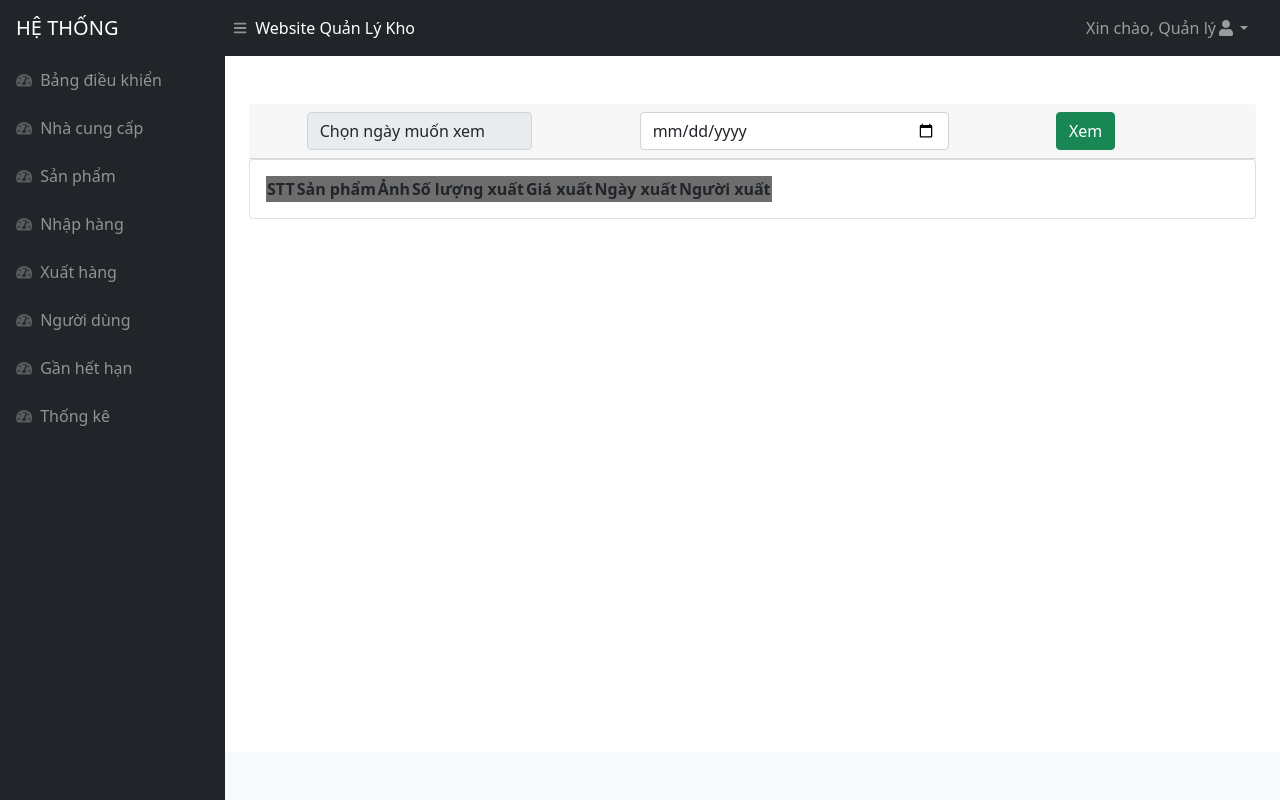
After one commit to nguyendolar/WebsiteQuanLyKho_PHP, a PHP site: page /thongke.php in a window 1280 px wide. The commit adds this page. Run offline with PHP 8.4, Linux system fonts and the light colour scheme; the visitor is signed in with stand-in values (Sample User, id 1); data comes from the database, SQL or seed files in the repository; lists and menus that the app fills with data are empty; some libraries are stand-ins or nearby versions.

Commit message:
add function

```diff
--- a/inc/menu.php
+++ b/inc/menu.php
@@ -30,6 +30,14 @@
                             Người dùng
                         </a>
                         <?php } ?>
+                        <a class="nav-link" href="hethan.php">
+                            <div class="sb-nav-link-icon"><i class="fas fa-tachometer-alt"></i></div>
+                            Gần hết hạn
+                        </a>
+                        <a class="nav-link" href="thongke.php">
+                            <div class="sb-nav-link-icon"><i class="fas fa-tachometer-alt"></i></div>
+                            Thống kê
+                        </a>
                     </div>
                 </div>
             </nav>
--- /dev/null
+++ b/thongke.php
@@ -0,0 +1,102 @@
+<!DOCTYPE html>
+<html lang="en">
+
+<head>
+<?php include('inc/head.php')?>
+</head>
+
+<body class="sb-nav-fixed">
+<?php include('inc/header.php')?>
+    <div id="layoutSidenav">
+    <?php include('inc/menu.php')?>
+        <div id="layoutSidenav_content">
+            <main>
+                <div class="container-fluid px-4">
+                <div class="card-header mt-5">
+                    <form method="POST" action="" class="register-form" id="register-form">
+                            <div class="row" style="justify-content:space-around !important">
+                            <div class="col-3">
+                                <input type="text" class="form-control" value="Chọn ngày muốn xem" disabled/>
+                            </div>
+                            <div class="col-4">
+                                <input type="date" class="form-control" name="ngay" required >
+                            </div>
+                            <div class="col-2">
+                                <button type="submit" class="btn btn-success" name="thongke" >
+                                    Xem
+                                </button>
+                            </div>
+                        </div>
+                    </form>
+                        </div>
+                    <div class="card mb-4">
+                        <div class="card-body">
+                            <table id="datatablesSimple">
+                                <thead>
+                                <tr style="background-color : #6D6D6D">
+                                        <th>STT</th>
+                                        <th>Sản phẩm</th>
+                                        <th>Ảnh</th>
+                                        <th>Số lượng xuất</th>
+                                        <th>Giá xuất</th>
+                                        <th>Ngày xuất</th>
+                                        <th>Người xuất</th>
+                                    </tr>
+                                </thead>
+                                <tbody>
+                                <?php
+                                if(isset($_POST['thongke'])){
+                                    $ngay = $_POST['ngay'];
+                                    $sum = 0;
+                                    $query = "SELECT a.*,b.ten, b.anh, c.hoten
+                                    FROM xuathang as a,sanpham as b, nguoidung as c
+                                     WHERE a.sanpham_id = b.id
+                                     AND a.nguoidung_id = c.id
+                                     AND DATE(ngay) = '{$ngay}'
+                                     ORDER BY a.id DESC";
+                                    $result = mysqli_query($connect, $query);
+                                    $stt = 1;
+                                    while ($arUser = mysqli_fetch_array($result, MYSQLI_ASSOC)) {
+                                    ?>
+                                    <tr>
+                                        <td><?php echo $stt ?></td>
+                                        <td><?php echo $arUser["ten"] ?></td>
+                                        <td> <img style="width: 300px !important;height: 200px !important;" src="./image/<?php echo $arUser['anh'] ?>"></td>
+                                        <td><?php echo $arUser["soluong"] ?></td>
+                                        <td><?php echo number_format($arUser['gia']) ?></td>
+                                        <td><?php echo date("d-m-Y", strtotime($arUser["ngay"])) ?> </td>
+                                        <td><?php echo $arUser["hoten"] ?> </td>
+
+                                    </tr>
+                                    <?php $stt++;
+                                         $sum = $sum + ($arUser["gia"] * $arUser["soluong"]);} ?>
+                                    <!-- Modal Update-->
+                                    <?php echo "<h4>Lịch sử xuất hàng ngày ".date("d-m-Y", strtotime($ngay)).". Tổng tiền xuất là: ".number_format($sum)." VNĐ</h4>";}  ?>
+                                </tbody>
+                            </table>
+                        </div>
+                    </div>
+                </div>
+            </main>
+            <?php include('inc/footer.php')?>
+        </div>
+    </div>
+    <script>
+    CKEDITOR.replace("editor");
+    </script>
+    <script>
+for (var i = 1; i < 200; i++) {
+    var name = "editor" + i
+    CKEDITOR.replace(name);
+
+}
+
+</script>
+    <script src="https://cdn.jsdelivr.net/npm/bootstrap@5.0.2/dist/js/bootstrap.bundle.min.js"
+        crossorigin="anonymous"></script>
+    <script src="js/scripts.js"></script>
+    <script src="https://cdn.jsdelivr.net/npm/simple-datatables@latest" crossorigin="anonymous"></script>
+    <script src="js/datatables-simple-demo.js"></script>
+</body>
+
+</html>
```
Also changed, not shown: hethan.php (added, +73 -0 lines), image/d690aa6b767ca302db2c2744a393cdad_tn.jpg (added).
